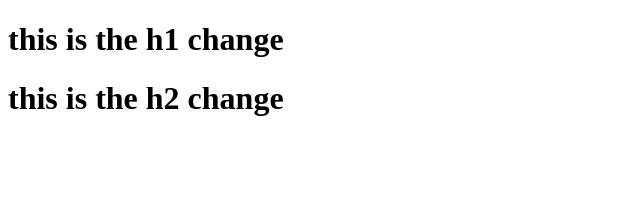
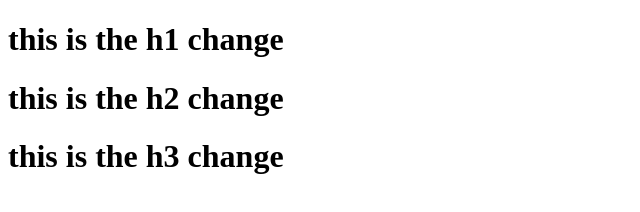
Before and after one commit to titanRoyal/first_rep, a plain HTML site: page index.html in a window 1280 px wide. Shown: the whole page, without its empty margins (0-640 px from the left). Drawn offline with Linux system fonts and the light colour scheme.

```diff
--- a/index.html
+++ b/index.html
@@ -9,6 +9,7 @@
 <body>
   <h1>this is the h1 change</h1>
   <h1>this is the h2 change</h1>
+  <h1>this is the h3 change</h1>
 </body>
 
 </html>
```
